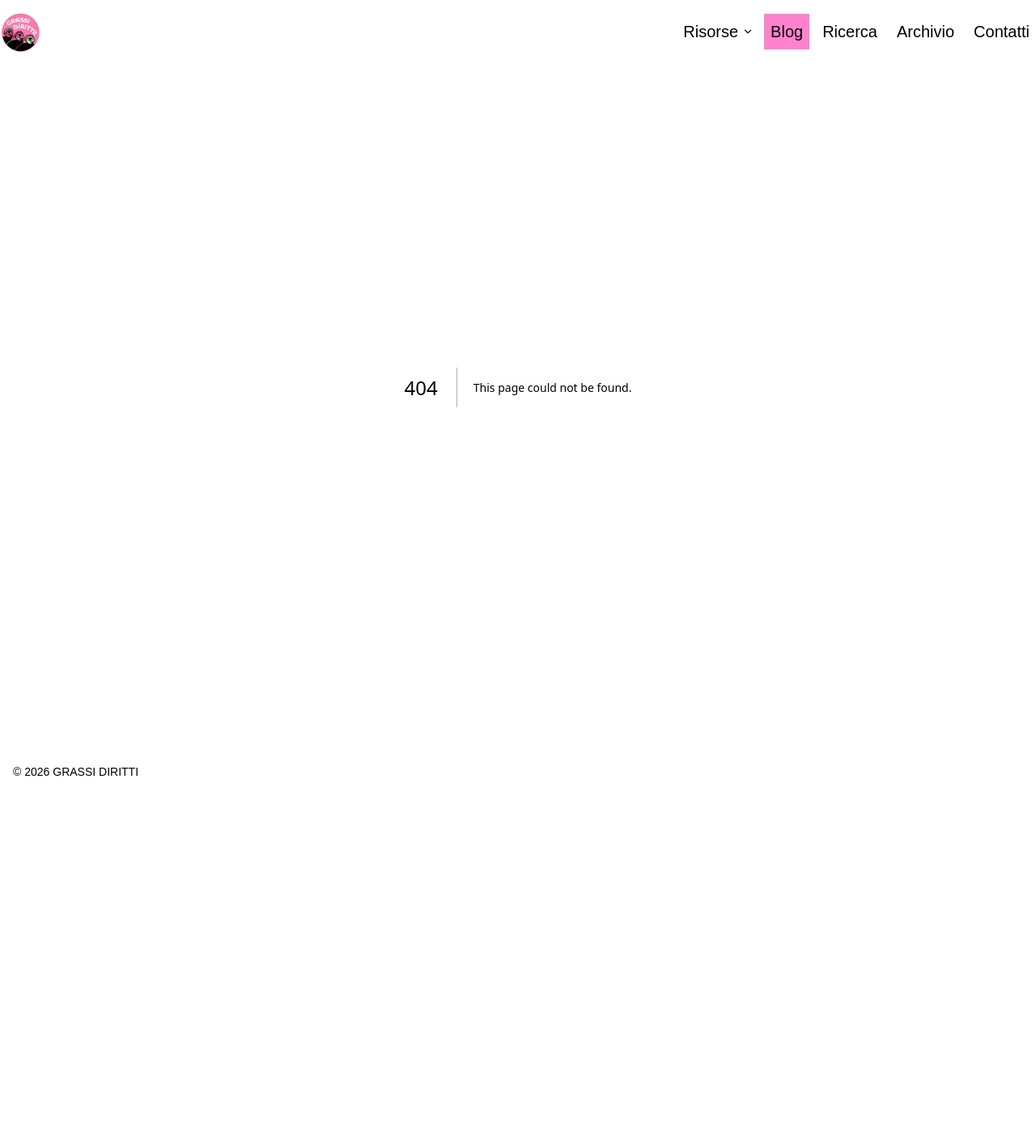
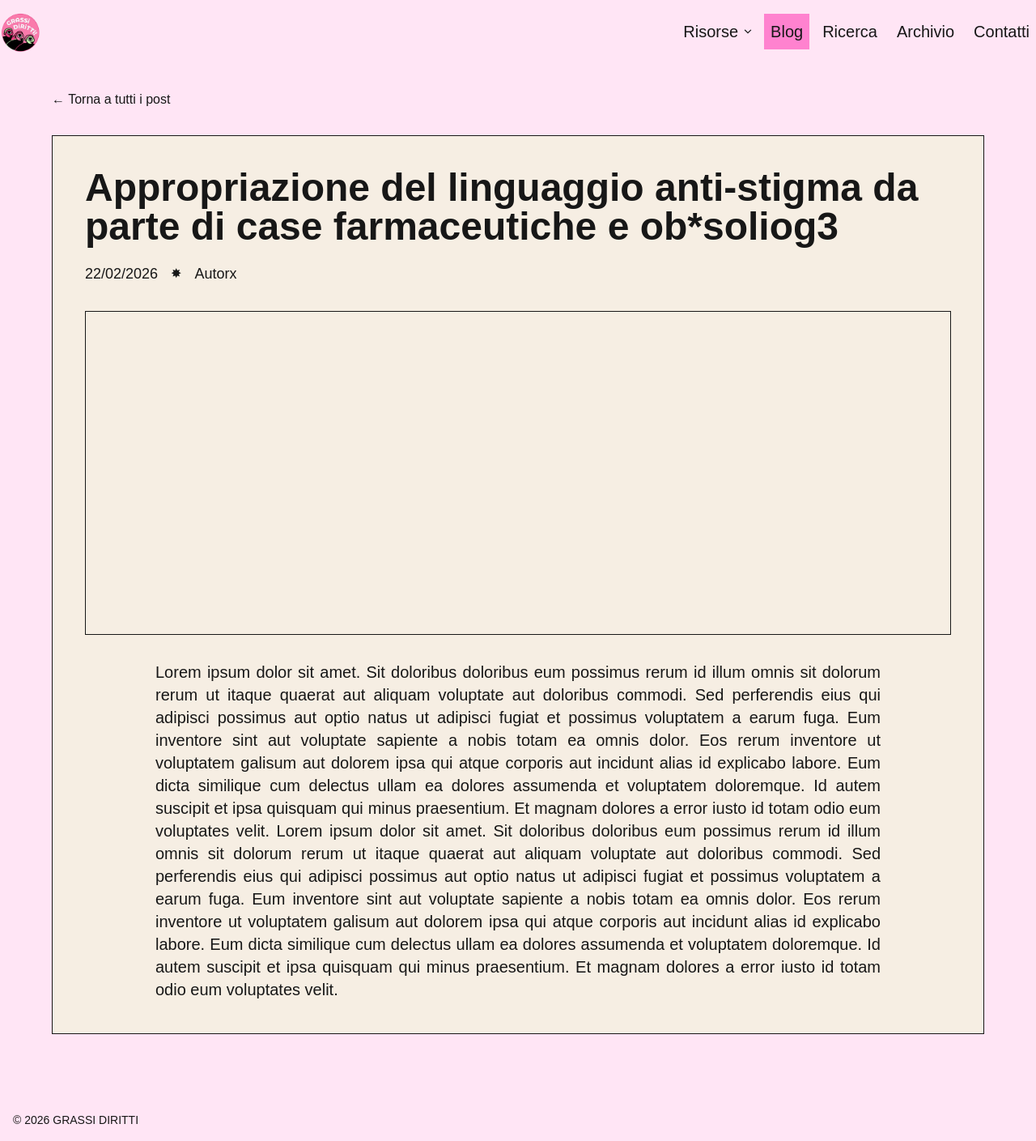
Before and after one commit to clssrx/grassi-diritti-website, a Next.js app: page /blog/appropriazione-del-linguaggio in a window 1280 px wide. Before the commit this address had no page. Shown: the whole page at 81% size. Before the commit the page ends 979 px from the top, so only its background shows below. Built offline with nearby package versions, Linux system fonts and the light colour scheme.

Commit message:
add blog post page and update blog page

```diff
--- /dev/null
+++ b/src/app/blog/[slug]/page.tsx
@@ -0,0 +1,50 @@
+import Link from "next/link";
+
+const title =
+  "Appropriazione del linguaggio anti-stigma da parte di case farmaceutiche e ob*soliog3";
+
+export default function BlogPostPage() {
+  return (
+    <main className="flex flex-col gap-6 max-w-6xl mx-auto py-8 md:gap-8 md:py-8">
+      <Link href="/blog" className="hover:underline">
+        {"← Torna a tutti i post"}
+      </Link>
+      <div className="flex flex-col bg-(--color-paper) p-6 md:p-10 border gap-4 md:gap-8 ">
+        <header className="flex flex-col gap-5 ">
+          <h1 className="text-xl md:text-5xl font-bold">{title}</h1>
+
+          <div className="flex flex-row items-center gap-4">
+            <span className="text-sm md:text-lg">22/02/2026</span>
+            <span>✸</span>
+            <span className="text-sm md:text-lg">Autorx</span>
+          </div>
+        </header>
+
+        <div className="w-full h-50 md:h-100 border"></div>
+
+        <p className="text-justify text-md md:text-xl max-w-4xl mx-auto">
+          Lorem ipsum dolor sit amet. Sit doloribus doloribus eum possimus rerum
+          id illum omnis sit dolorum rerum ut itaque quaerat aut aliquam
+          voluptate aut doloribus commodi. Sed perferendis eius qui adipisci
+          possimus aut optio natus ut adipisci fugiat et possimus voluptatem a
+          earum fuga. Eum inventore sint aut voluptate sapiente a nobis totam ea
+          omnis dolor. Eos rerum inventore ut voluptatem galisum aut dolorem
+          ipsa qui atque corporis aut incidunt alias id explicabo labore. Eum
+          dicta similique cum delectus ullam ea dolores assumenda et voluptatem
+          doloremque. Id autem suscipit et ipsa quisquam qui minus praesentium.
+          Et magnam dolores a error iusto id totam odio eum voluptates velit.
+          Lorem ipsum dolor sit amet. Sit doloribus doloribus eum possimus rerum
+          id illum omnis sit dolorum rerum ut itaque quaerat aut aliquam
+          voluptate aut doloribus commodi. Sed perferendis eius qui adipisci
+          possimus aut optio natus ut adipisci fugiat et possimus voluptatem a
+          earum fuga. Eum inventore sint aut voluptate sapiente a nobis totam ea
+          omnis dolor. Eos rerum inventore ut voluptatem galisum aut dolorem
+          ipsa qui atque corporis aut incidunt alias id explicabo labore. Eum
+          dicta similique cum delectus ullam ea dolores assumenda et voluptatem
+          doloremque. Id autem suscipit et ipsa quisquam qui minus praesentium.
+          Et magnam dolores a error iusto id totam odio eum voluptates velit.
+        </p>
+      </div>
+    </main>
+  );
+}
--- a/src/app/blog/page.tsx
+++ b/src/app/blog/page.tsx
@@ -1,11 +1,82 @@
+import Link from "next/link";
+
+const articles = [
+  {
+    date: "1",
+    title:
+      "Appropriazione del linguaggio anti-stigma da parte di case farmaceutiche e ob*soliog3",
+    slug: "appropriazione-del-linguaggio",
+  },
+
+  {
+    date: "2",
+    title:
+      "Appropriazione del linguaggio anti-stigma da parte di case farmaceutiche e ob*soliog3",
+    slug: "appropriazione-del-linguaggio",
+  },
+  {
+    date: "3",
+    title:
+      "Appropriazione del linguaggio anti-stigma da parte di case farmaceutiche e ob*soliog3",
+    slug: "appropriazione-del-linguaggio",
+  },
+  {
+    date: "4",
+    title:
+      "Appropriazione del linguaggio anti-stigma da parte di case farmaceutiche e ob*soliog3",
+    slug: "appropriazione-del-linguaggio",
+  },
+  {
+    date: "5",
+    title:
+      "Appropriazione del linguaggio anti-stigma da parte di case farmaceutiche e ob*soliog3",
+    slug: "appropriazione-del-linguaggio",
+  },
+  {
+    date: "6",
+    title:
+      "Appropriazione del linguaggio anti-stigma da parte di case farmaceutiche e ob*soliog3",
+    slug: "appropriazione-del-linguaggio",
+  },
+];
+
 export default function BlogPage() {
   return (
-    <main className="flex flex-col gap-6 max-w-5xl mx-auto py-8 md:gap-14 md:py-12">
+    <main className="flex flex-col gap-6 max-w-6xl mx-auto py-8 md:gap-14 md:py-8">
       <header className="flex flex-col gap-5">
         <h1 className="text-3xl md:text-6xl font-bold">Blog</h1>
       </header>
 
-      <section className="flex flex-col gap-6"></section>
+      <section className="grid grid-cols-1 md:grid-cols-2 gap-8 md:gap-16 justify-between">
+        {articles.map((article) => (
+          <BlogPost
+            key={article.date}
+            title={article.title}
+            slug={article.slug}
+          />
+        ))}
+      </section>
     </main>
   );
 }
+
+type BlogPostProps = {
+  title: string;
+  slug: string;
+};
+
+function BlogPost({ title, slug }: BlogPostProps) {
+  return (
+    <div className="border max-w-fit p-8 max-h-fit flex flex-col items-start gap-4 bg-(--color-paper) shadow-md ">
+      <div className="h-43 w-63 border"></div>
+      <h2 className="font-bold text-lg">{title}</h2>
+
+      <Link
+        href={`/blog/${slug}`}
+        className="p-2 bg-(--color-pink-gd) hover:bg-(--color-green-gd) self-end shadow-sm"
+      >
+        Leggi il post!
+      </Link>
+    </div>
+  );
+}
```
